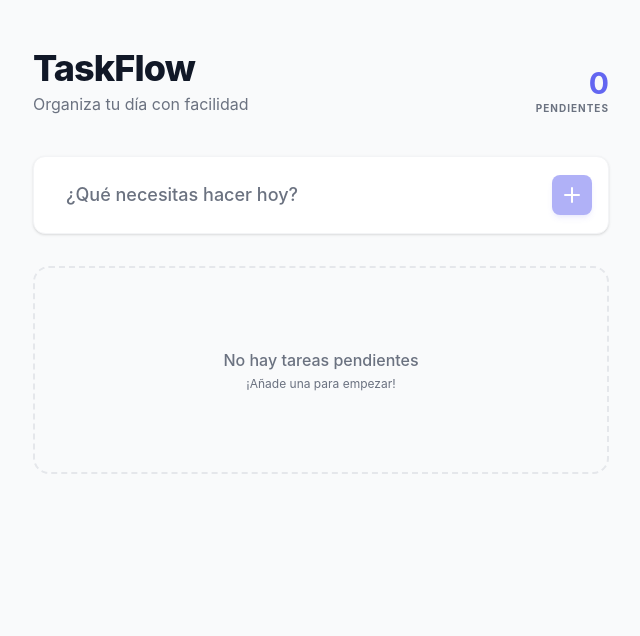
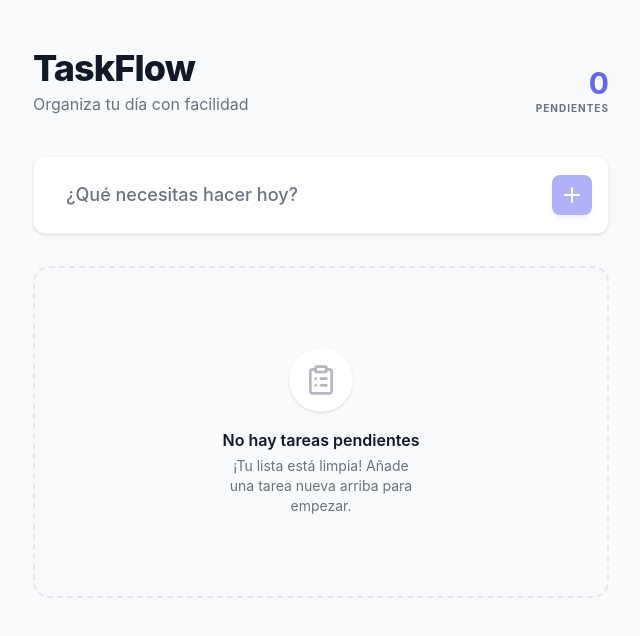
Before and after one commit to jesusurbina070/task-flow, a React app: page / in a window 1280 px wide. Shown: the top 636 px of the page, without its empty margins (319-959 px from the left). Built offline with nearby package versions, Linux system fonts and the light colour scheme; the HTML template or start-up script is replaced by a standard one.

Commit message:
feat: Implement initial task management UI with App component and TaskList.

```diff
--- a/src/App.tsx
+++ b/src/App.tsx
@@ -1,7 +1,7 @@
-import { motion, AnimatePresence } from 'framer-motion'
+import { motion } from 'framer-motion'
 import { useTasks } from './hooks/useTasks'
 import TaskForm from './components/todo/TaskForm'
-import TaskItem from './components/todo/TaskItem'
+import TaskList from './components/todo/TaskList'
 
 function App() {
   const { tasks, addTask, toggleTask, deleteTask, stats } = useTasks()
@@ -29,29 +29,11 @@ function App() {
           <TaskForm onAdd={addTask} />
 
           {/* Task List */}
-          <div className="space-y-3">
-            <AnimatePresence mode="popLayout">
-              {tasks.length > 0 ? (
-                tasks.map((task) => (
-                  <TaskItem
-                    key={task.id}
-                    task={task}
-                    onToggle={toggleTask}
-                    onDelete={deleteTask}
-                  />
-                ))
-              ) : (
-                <motion.div
-                  initial={{ opacity: 0 }}
-                  animate={{ opacity: 1 }}
-                  className="text-center py-20 border-2 border-dashed border-gray-200 rounded-2xl"
-                >
-                  <p className="text-text-muted font-medium">No hay tareas pendientes</p>
-                  <p className="text-xs text-text-muted mt-1">¡Añade una para empezar!</p>
-                </motion.div>
-              )}
-            </AnimatePresence>
-          </div>
+          <TaskList
+            tasks={tasks}
+            onToggle={toggleTask}
+            onDelete={deleteTask}
+          />
         </section>
       </motion.div>
     </div>
--- /dev/null
+++ b/src/components/todo/TaskList.tsx
@@ -0,0 +1,43 @@
+import { motion, AnimatePresence } from 'framer-motion';
+import TaskItem from './TaskItem';
+import type { Task } from '../../hooks/useTasks';
+import { ClipboardList } from 'lucide-react';
+
+interface TaskListProps {
+    tasks: Task[];
+    onToggle: (id: string) => void;
+    onDelete: (id: string) => void;
+}
+
+export default function TaskList({ tasks, onToggle, onDelete }: TaskListProps) {
+    return (
+        <div className="space-y-3">
+            <AnimatePresence mode="popLayout">
+                {tasks.length > 0 ? (
+                    tasks.map((task) => (
+                        <TaskItem
+                            key={task.id}
+                            task={task}
+                            onToggle={onToggle}
+                            onDelete={onDelete}
+                        />
+                    ))
+                ) : (
+                    <motion.div
+                        initial={{ opacity: 0, scale: 0.95 }}
+                        animate={{ opacity: 1, scale: 1 }}
+                        className="flex flex-col items-center justify-center py-20 border-2 border-dashed border-gray-200 rounded-2xl bg-gray-50/50"
+                    >
+                        <div className="bg-white p-4 rounded-full shadow-sm mb-4">
+                            <ClipboardList className="w-8 h-8 text-text-muted opacity-50" />
+                        </div>
+                        <p className="text-text-main font-semibold">No hay tareas pendientes</p>
+                        <p className="text-sm text-text-muted mt-1 max-w-[200px] text-center">
+                            ¡Tu lista está limpia! Añade una tarea nueva arriba para empezar.
+                        </p>
+                    </motion.div>
+                )}
+            </AnimatePresence>
+        </div>
+    );
+}
```
